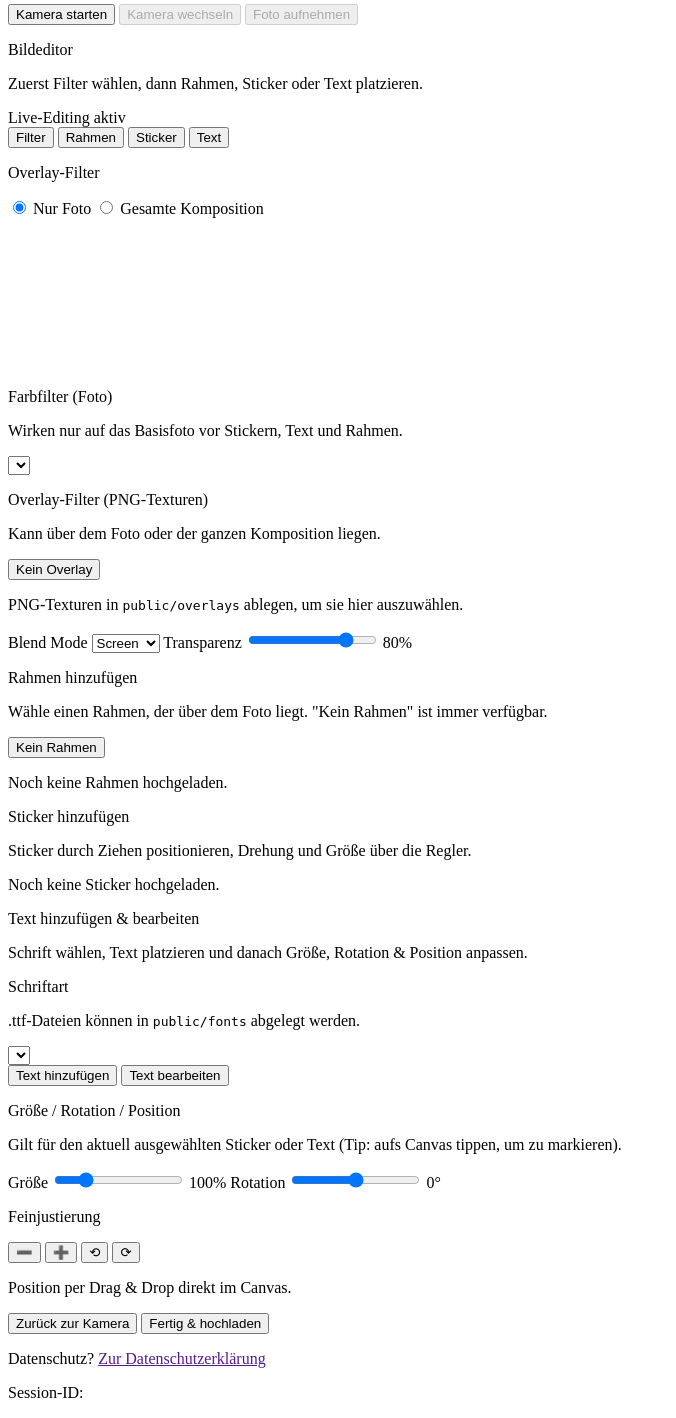
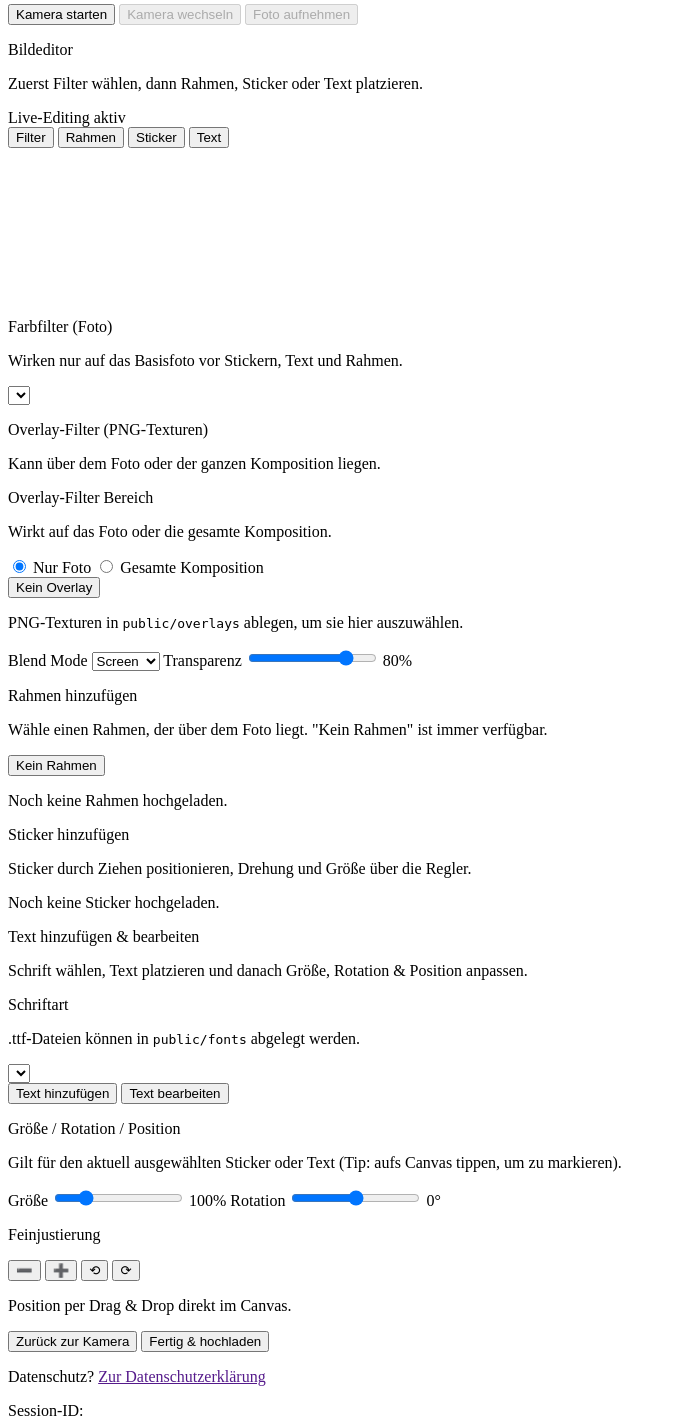
Before and after one commit to negurvulkan/CamNoir, a PHP site: template views/event.php in a window 1280 px wide. Shown: the part 293-1711 px from the top of the page, without its empty margins (0-676 px from the left). Run offline with PHP 8.4, Linux system fonts and the light colour scheme; the template is opened without the code that fills it, so the values that code supplies are empty; a map, chart or similar area stays blank.

Commit message:
Scope overlay scope controls to filter tab

```diff
--- a/views/event.php
+++ b/views/event.php
@@ -95,19 +95,6 @@ $themeStyles = theme_style_block($theme);
                     <button class="tab-btn" role="tab" aria-selected="false" data-tab-target="stickers">Sticker</button>
                     <button class="tab-btn" role="tab" aria-selected="false" data-tab-target="text">Text</button>
                 </div>
-                <div class="canvas-top">
-                    <p class="muted small">Overlay-Filter</p>
-                    <div class="pill-group">
-                        <label class="pill">
-                            <input type="radio" name="overlay-scope" value="photo" checked />
-                            <span>Nur Foto</span>
-                        </label>
-                        <label class="pill">
-                            <input type="radio" name="overlay-scope" value="composition" />
-                            <span>Gesamte Komposition</span>
-                        </label>
-                    </div>
-                </div>
                 <canvas id="editor-canvas"></canvas>
             </div>
             <div class="tab-shell">
@@ -129,6 +116,22 @@ $themeStyles = theme_style_block($theme);
                                 <div class="tool-header">
                                     <p class="muted small">Overlay-Filter (PNG-Texturen)</p>
                                     <p class="muted small">Kann über dem Foto oder der ganzen Komposition liegen.</p>
+                                </div>
+                                <div class="tool-row overlay-scope-row">
+                                    <div class="tool-header">
+                                        <p class="muted small">Overlay-Filter Bereich</p>
+                                        <p class="muted small">Wirkt auf das Foto oder die gesamte Komposition.</p>
+                                    </div>
+                                    <div class="pill-group">
+                                        <label class="pill">
+                                            <input type="radio" name="overlay-scope" value="photo" checked />
+                                            <span>Nur Foto</span>
+                                        </label>
+                                        <label class="pill">
+                                            <input type="radio" name="overlay-scope" value="composition" />
+                                            <span>Gesamte Komposition</span>
+                                        </label>
+                                    </div>
                                 </div>
                                 <div id="overlay-filter-palette" class="sticker-palette overlay-palette">
                                     <button type="button" class="sticker-btn overlay-btn" data-overlay-id="none">Kein Overlay</button>
```
